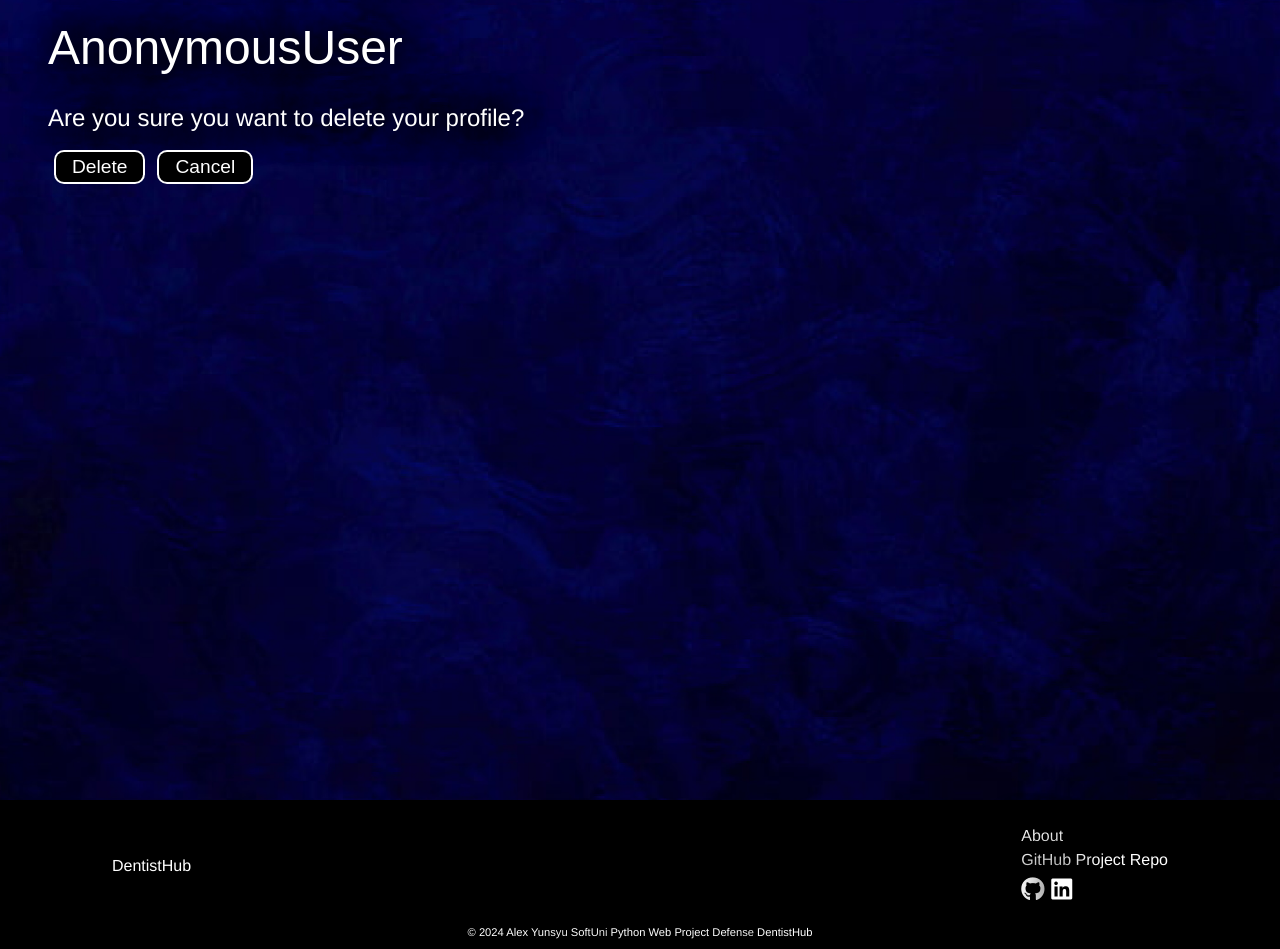
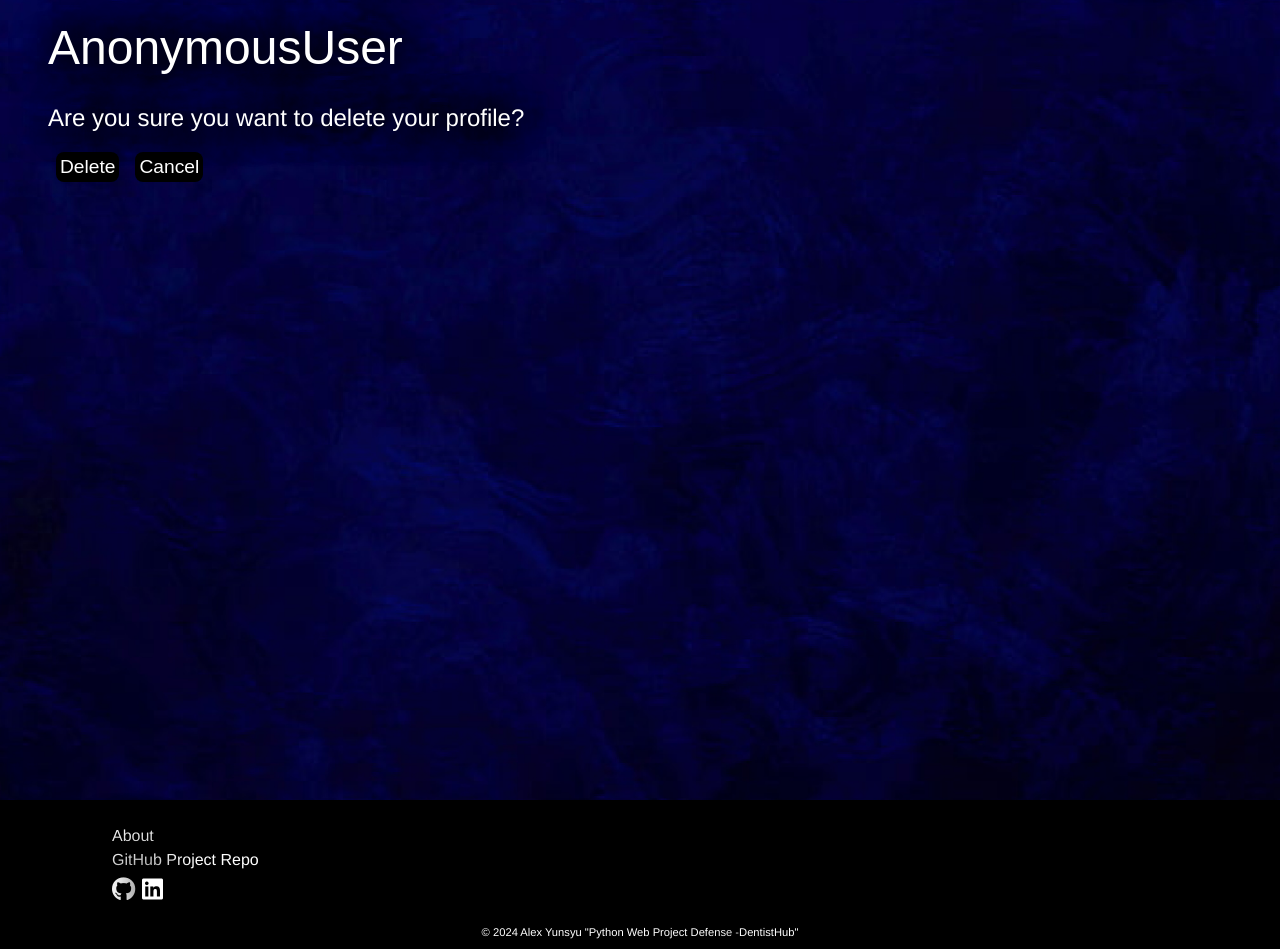
Before and after one commit to alexyusnyu/DentistHub, a Django app: page /account/delete/ in a window 1280 px wide. Shown: the part 80-1029 px from the top of the page. Run offline with Django 4.2, Linux system fonts and the light colour scheme; some libraries are stand-ins or nearby versions; some web fonts are replaced.

Commit message:
buttons update

```diff
--- a/static/css/styles.css
+++ b/static/css/styles.css
@@ -234,12 +234,12 @@ button {
     background: black;
     color: white;
     margin: 8px;
-    padding: 4px 16px;
+    padding: 4px 4px;
     border-radius: 8px;
     border: none;
     cursor: pointer;
     transition: transform 0.3s, color 0.3s, box-shadow 0.3s;
-    box-shadow: 0 0 0 2px white; /* White bubble border */
+
 }
 
 button:hover {
--- a/templates/footer.html
+++ b/templates/footer.html
@@ -1,7 +1,5 @@
 <div class="main-footer-container">
-    <div class="home-logo-footer">
-        <a href="{% url 'home-page' %}">DentistHub</a>
-    </div>
+
     <nav class="footer-nav-links">
         <ul role="list">
             <li class="nav-item"><a href="{% url 'about-page' %}">About</a></li>
@@ -16,5 +14,5 @@
 </div>
 
 <div class="footer">
-    <p class="footer-section">© 2024 Alex Yunsyu <a href="https://softuni.bg/">SoftUni</a> Python Web Project Defense <a href="{% url 'home-page' %}">DentistHub</a></p>
+    <p class="footer-section">© 2024 Alex Yunsyu  "Python Web Project Defense -<a href="{% url 'home-page' %}">DentistHub"</a></p>
 </div>
```
Also changed, not shown: db.sqlite3.
